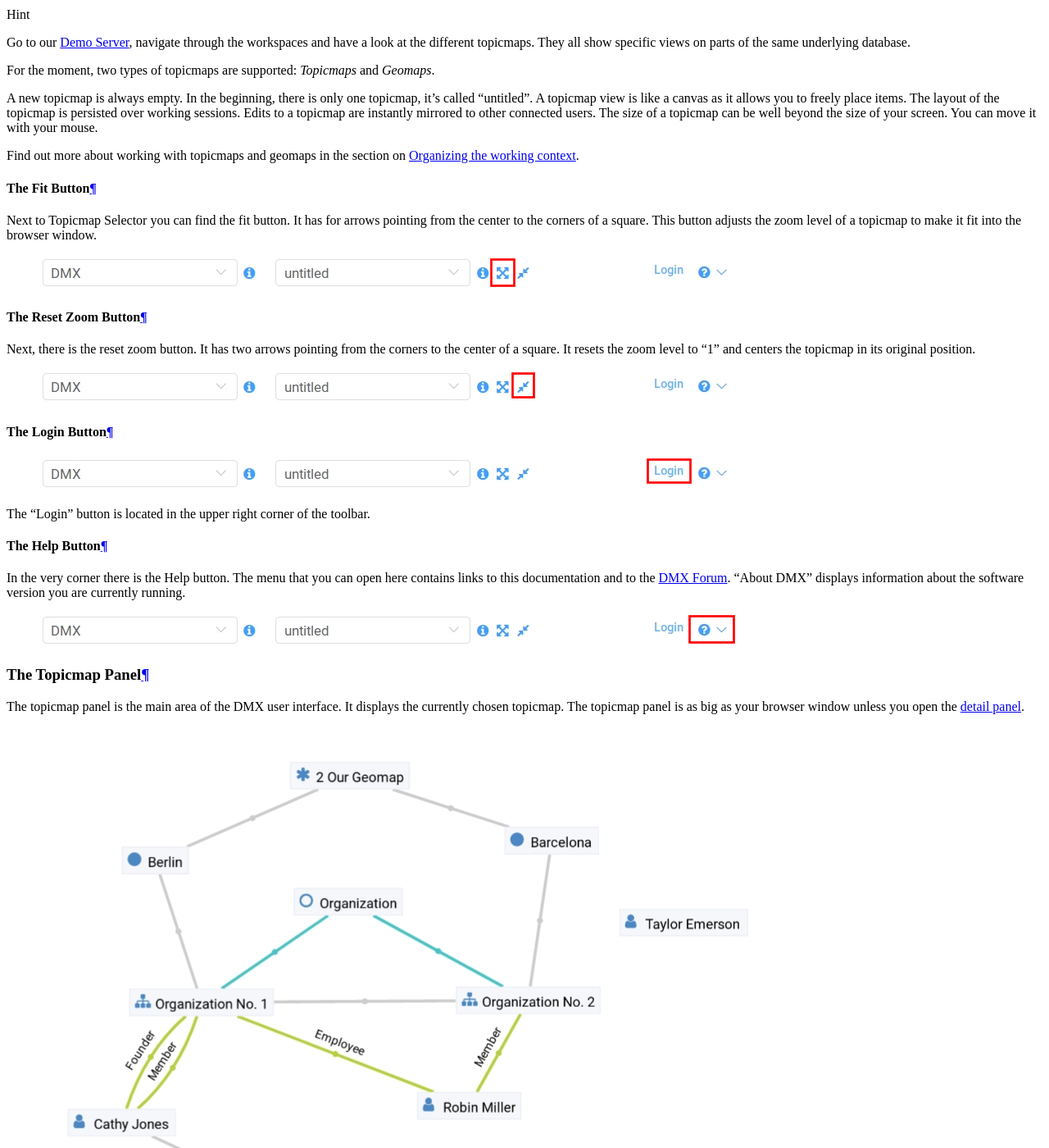
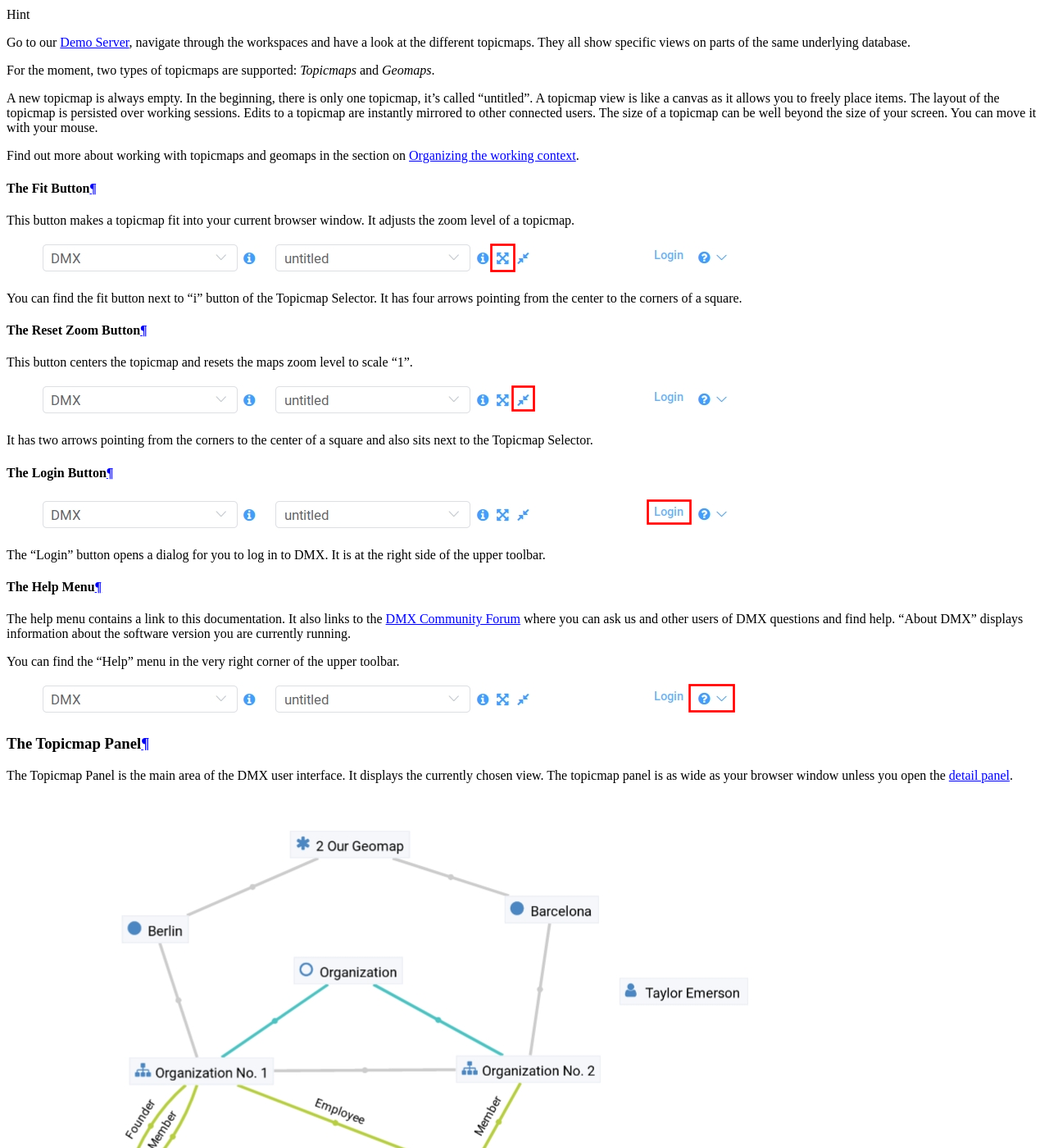
Before and after one commit to dmx-systems/dmx-documentation, a Sphinx documentation site: the page built from docs/user.rst, in a window 1280 px wide and 1400 px high, scrolled down 2883 px. Shown: the whole window at 82% size. Built offline with Sphinx 7.4.7 and the Read the Docs theme 2.0.0, drawn with Linux system fonts in a browser that asks for light colours; some of the changed text lies outside the part shown.

Commit message:
Added more feedback to section User Interface

```diff
--- a/docs/user.rst
+++ b/docs/user.rst
@@ -83,38 +83,43 @@
 The Fit Button
 --------------
 
-Next to Topicmap Selector you can find the fit button.
-It has for arrows pointing from the center to the corners of a square.
-This button adjusts the zoom level of a topicmap to make it fit into the browser window.
+This button makes a topicmap fit into your current browser window.
+It adjusts the zoom level of a topicmap.
 
 .. figure:: _static/upper-toolbar-fit-button.png
     :alt: Tool bar with highlighted fit button
 
+You can find the fit button next to "i" button of the Topicmap Selector.
+It has four arrows pointing from the center to the corners of a square.
+
 .. _user-the-reset-zoom-button:
 
 The Reset Zoom Button
 ---------------------
 
-Next, there is the reset zoom button.
-It has two arrows pointing from the corners to the center of a square.
-It resets the zoom level to "1" and centers the topicmap in its original position.
+This button centers the topicmap and resets the maps zoom level to scale "1".
 
 .. figure:: _static/upper-toolbar-reset-zoom-button.png
     :alt: Tool bar with highlighted reset zoom button
+
+It has two arrows pointing from the corners to the center of a square and also sits next to the Topicmap Selector.
 
 The Login Button
 ----------------
 .. figure:: _static/upper-toolbar-login-button.png
     :alt: Tool bar with highlighted login button
 
-The "Login" button is located in the upper right corner of the toolbar.
-
-The Help Button
+The "Login" button opens a dialog for you to log in to DMX.
+It is at the right side of the upper toolbar.
+
+The Help Menu
 ---------------
 
-In the very corner there is the Help button.
-The menu that you can open here contains links to this documentation and to the `DMX Forum <https://forum.dmx.systems>`_.
+The help menu contains a link to this documentation.
+It also links to the `DMX Community Forum <https://forum.dmx.systems>`_ where you can ask us and other users of DMX questions and find help.
 "About DMX" displays information about the software version you are currently running.
+
+You can find the "Help" menu in the very right corner of the upper toolbar.
 
 .. figure:: _static/upper-toolbar-help-button.png
     :alt: Tool bar with highlighted help button
@@ -124,9 +129,9 @@
 The Topicmap Panel
 ==================
 
-The topicmap panel is the main area of the DMX user interface.
-It displays the currently chosen topicmap.
-The topicmap panel is as big as your browser window unless you open the :ref:`detail panel<user-the-detail-panel>`.
+The Topicmap Panel is the main area of the DMX user interface.
+It displays the currently chosen view.
+The topicmap panel is as wide as your browser window unless you open the :ref:`detail panel<user-the-detail-panel>`.
 
 .. image:: _static/topic-map-panel.png
 
@@ -135,21 +140,22 @@
 The Context Menu
 ----------------
 
-The context menu is opened with a right-click on items.
-It has four buttons to interact with the item:
-
-* You can display its details.
-* You can edit it.
-* You can hide it from the current topicmap
-* You can show what is related to this item.
-
-To close the context menu *without* any action, click into its middle.
+The context menu is part of the topicmap panel and thus available for any item on a map.
+It is usually opened with a right-click on a topic or association.
+By default, it gives you four commands to execute on the selected item:
+
+* You can display an item's details.
+* You can edit the item.
+* You can hide the item from this topicmap.
+* You can navigate to related items.
+
+To close the context menu *without* any action, release your mouse in the center of the circle.
 
 .. image:: _static/context-menu.png
     :width: 250
 
-Note that the context menu shows whether you have write permission to an item or not.
-If the terms "edit" or :ref:`"delete"<user_deleting-things>` are grayed out, you cannot edit the content.
+The context menu indicates whether you have write permission for an item or not.
+If the term "Edit" is grayed out, you do not have write permission on the selected item.
 
 .. image:: _static/context-menu-no-permission.png
     :width: 250
@@ -159,10 +165,12 @@
 In-map Details
 --------------
 
-Whenever you select an item on a topicmap, a rectangle opens up displaying details about the selected item.
+When you select an item on a topicmap, a rectangle opens up displaying details about the selected item.
 This box is called the in-map details.
 
 .. image:: _static/in-map-details.jpg
+
+Note that the in-map details only show up if the detail panel is not visible.
 
 .. _user-the-search-create-dialog:
 
```
